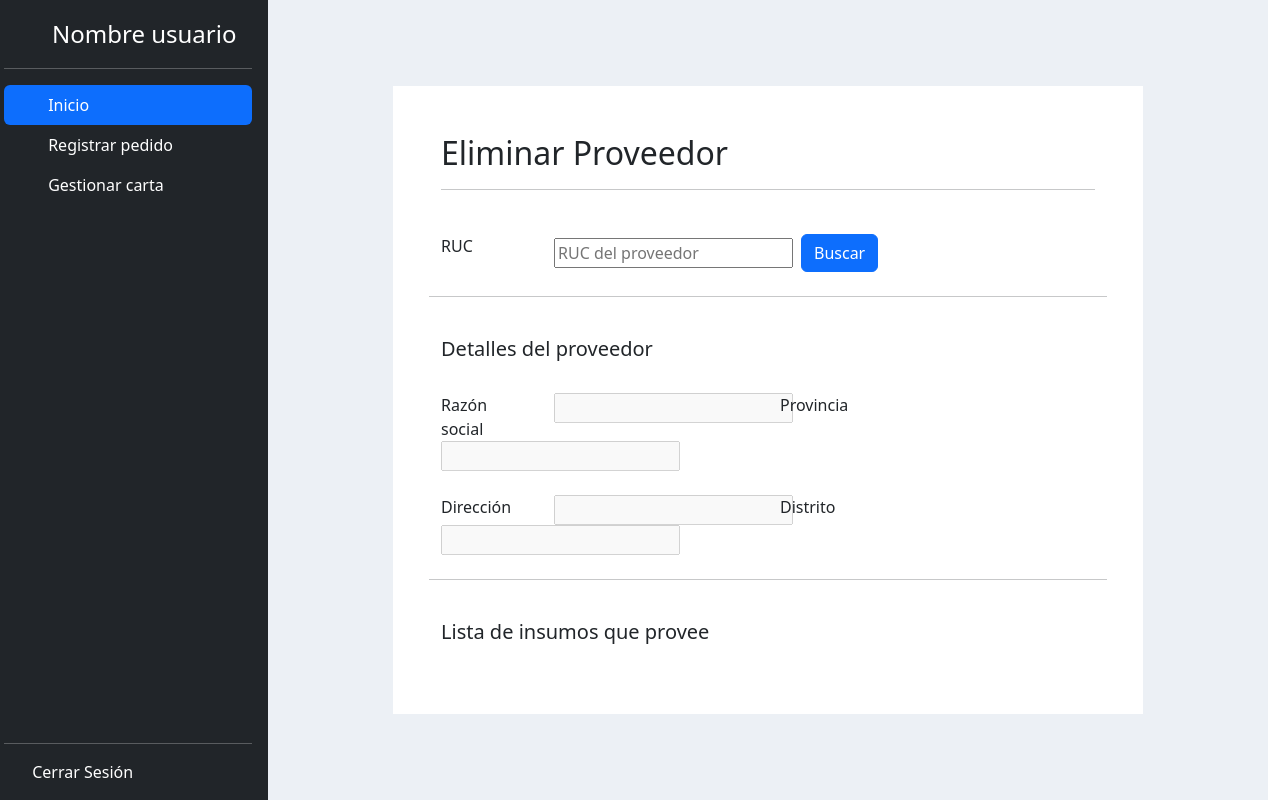
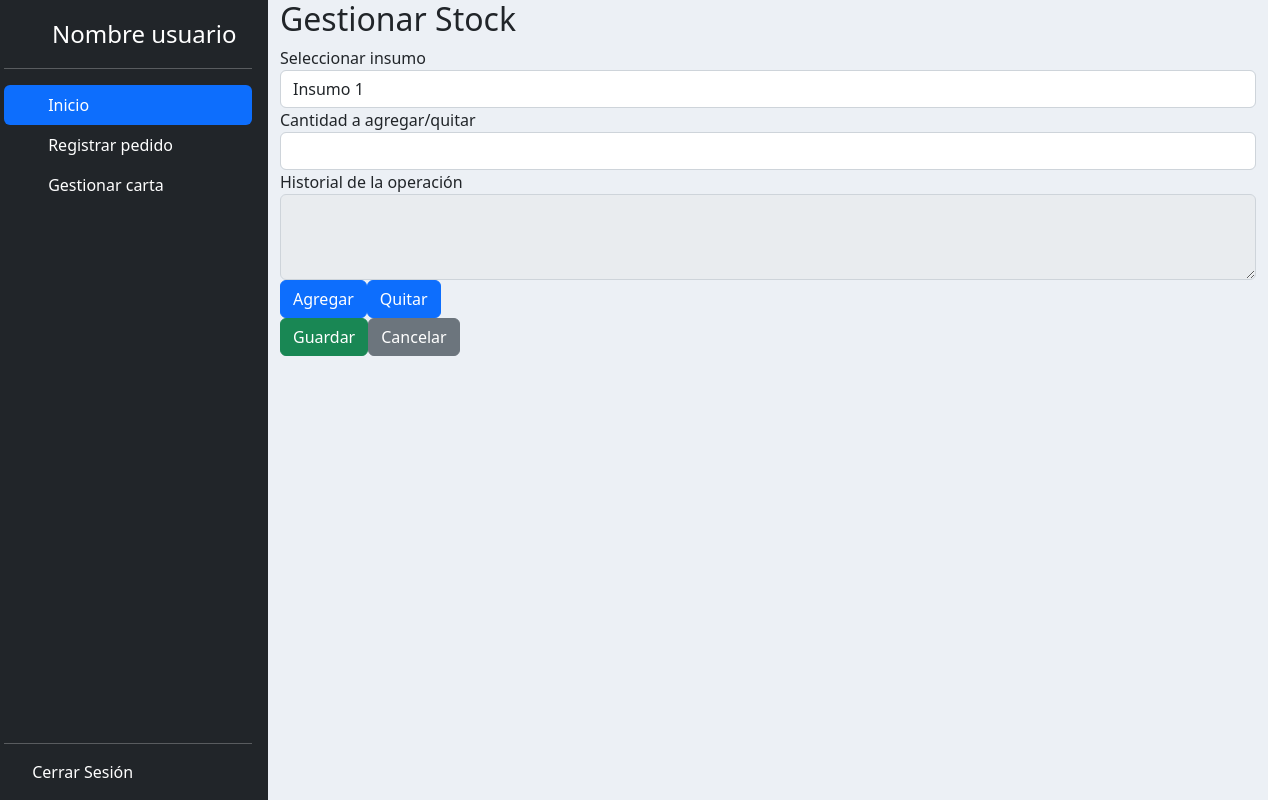
Before and after one commit to JeanPaulHR95/POLLERIA-PROYECTO, an Angular app: page / in a window 1280 px wide. Built offline with nearby package versions, Linux system fonts and the light colour scheme.

Commit message:
Subiendo los cambios faltantes de administrador

```diff
--- a/src/app/componentes/dashboard/dashboard.component.html
+++ b/src/app/componentes/dashboard/dashboard.component.html
@@ -4,7 +4,7 @@
             <app-sidebar></app-sidebar>
         </div>
         <div class="col" style="padding: 0; background-color: #ecf0f5;">
-            <app-proveedor-delete></app-proveedor-delete>
+            <app-stock-update></app-stock-update>
         </div>
     </div>
 </div>
```
